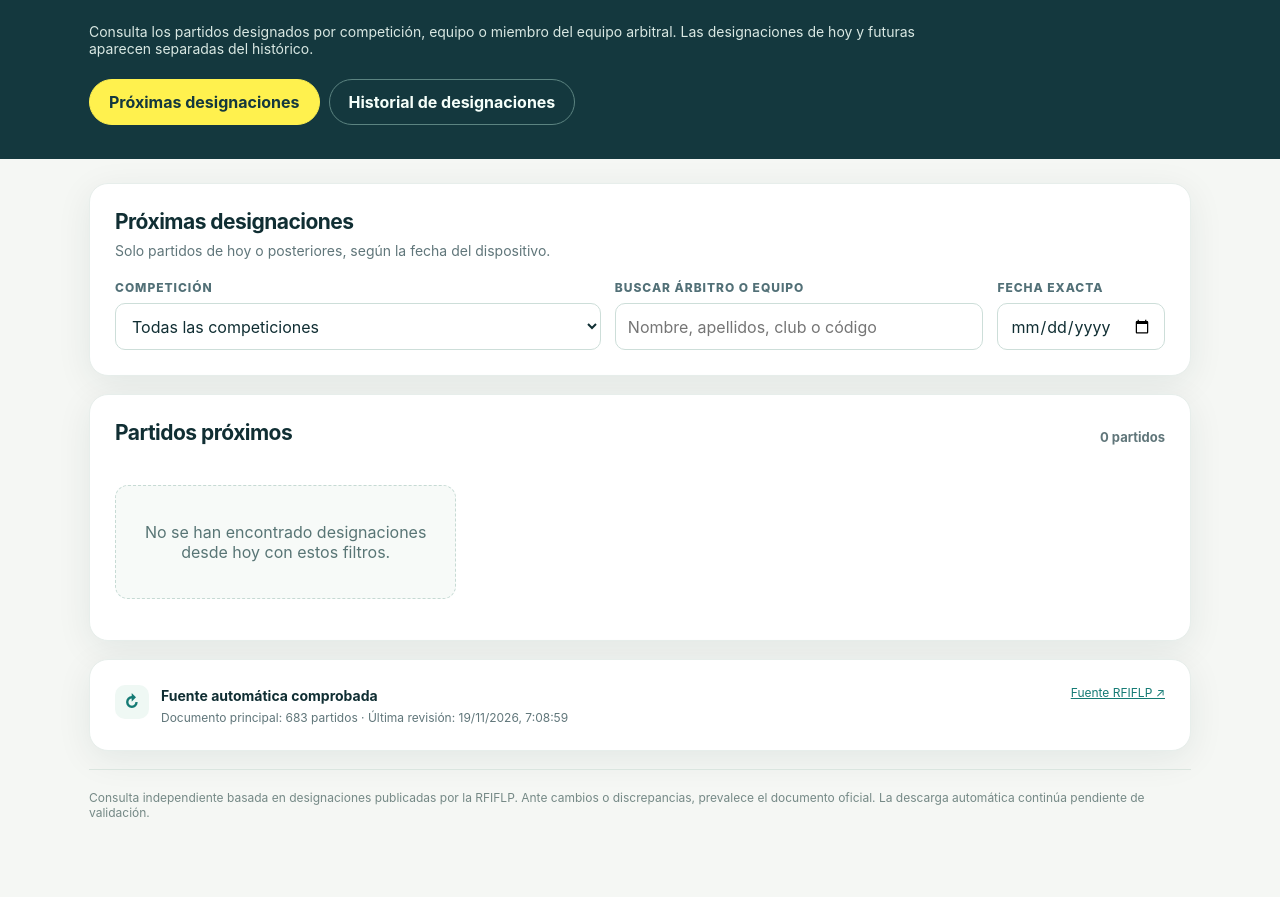
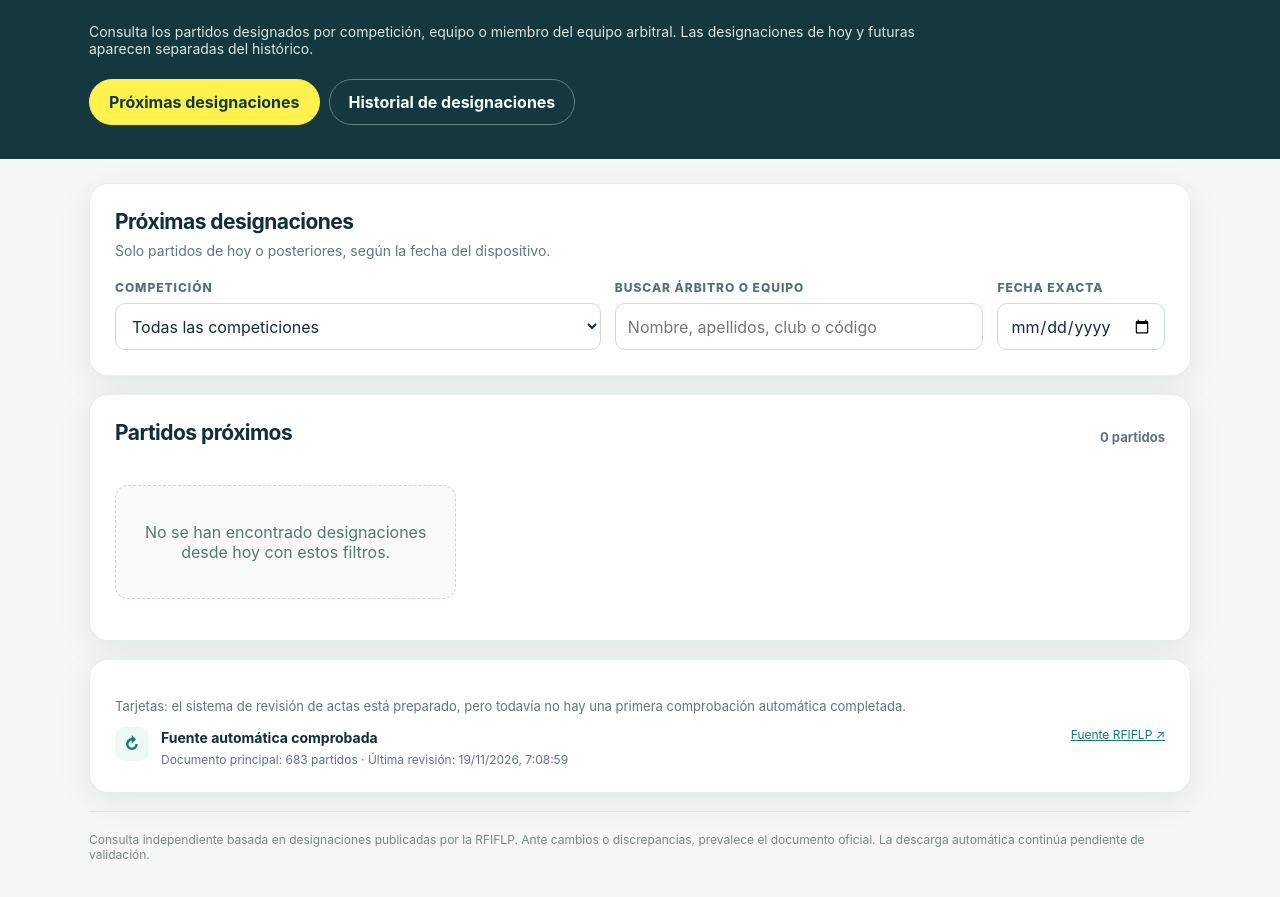
Before and after one commit to n72jhry7sj-sys/designaciones-rfiflp, a plain HTML site: page docs/index.html in a window 1280 px wide. Shown: the part 123-1020 px from the top of the page. Drawn offline with Linux system fonts and the light colour scheme; no server answers.

Commit message:
Mostrar estado y cobertura de importación de tarjetas en la web

```diff
--- a/docs/index.html
+++ b/docs/index.html
@@ -63,7 +63,7 @@ footer{border-top:1px solid #dae5df;padding:20px 0 5px;font-size:12px;color:#758
 <div id="refStatsContent"></div>
 </section>
 <section class="panel"><div class="statline"><h2 id="resultsTitle">Partidos próximos</h2><span id="count" class="count" aria-live="polite"></span></div><p id="loading" class="history-note"></p><div class="card-list" id="results" aria-live="polite"></div><button class="more hidden" id="more" type="button">Ver más partidos</button></section>
-<section class="panel"><div class="status"><div class="status-icon">↻</div><div><strong id="state">Consultando origen de datos…</strong><p id="detail"></p></div><a class="source" href="https://www.rfiflp.com/pnfg/NBdd_LstDocumentos?cod_primaria=3002150&amp;cod_secundaria=3002153" target="_blank" rel="noopener">Fuente RFIFLP ↗</a></div></section>
+<section class="panel"><p class="history-note" id="cardSyncStatus">Tarjetas: pendiente de verificación de las actas oficiales.</p><div class="status"><div class="status-icon">↻</div><div><strong id="state">Consultando origen de datos…</strong><p id="detail"></p></div><a class="source" href="https://www.rfiflp.com/pnfg/NBdd_LstDocumentos?cod_primaria=3002150&amp;cod_secundaria=3002153" target="_blank" rel="noopener">Fuente RFIFLP ↗</a></div></section>
 <footer>Consulta independiente basada en designaciones publicadas por la RFIFLP. Ante cambios o discrepancias, prevalece el documento oficial. La descarga automática continúa pendiente de validación.</footer>
 </main>
 <script>
@@ -287,6 +287,10 @@ $("more").addEventListener("click",()=>render(false));
  const [index,status]=await Promise.all([fetchJSON("./data/index.json"),fetchJSON("./data/status.json")]);
  latest=index.games||[];competitionOrder=index.competitions||onlyUnique(latest.map(g=>g.competition));
  try{matchReports=await fetchJSON("./data/match_reports.json")}catch(_){matchReports={}}
+ try{
+   const progress=await fetchJSON("./data/match_reports_progress.json");
+   $("cardSyncStatus").textContent="Revisión de tarjetas: "+progress.verified_total+" actas con datos verificados de "+progress.total_unique_games+" partidos del histórico. Última comprobación: "+new Date(progress.last_checked_at).toLocaleString("es-ES")+". Las demás quedan como «Sin datos».";
+ }catch(_){$("cardSyncStatus").textContent="Tarjetas: el sistema de revisión de actas está preparado, pero todavía no hay una primera comprobación automática completada."}
  setOptions(competitionOrder);render();
  const state=status.state==="ok"?"Fuente automática comprobada":status.state==="seeded"?"Consulta disponible · pendiente la descarga automática":status.state==="error"?"Último PDF cargado · fallo en la descarga automática":"PDF cargado";
  $("state").textContent=state;
```
